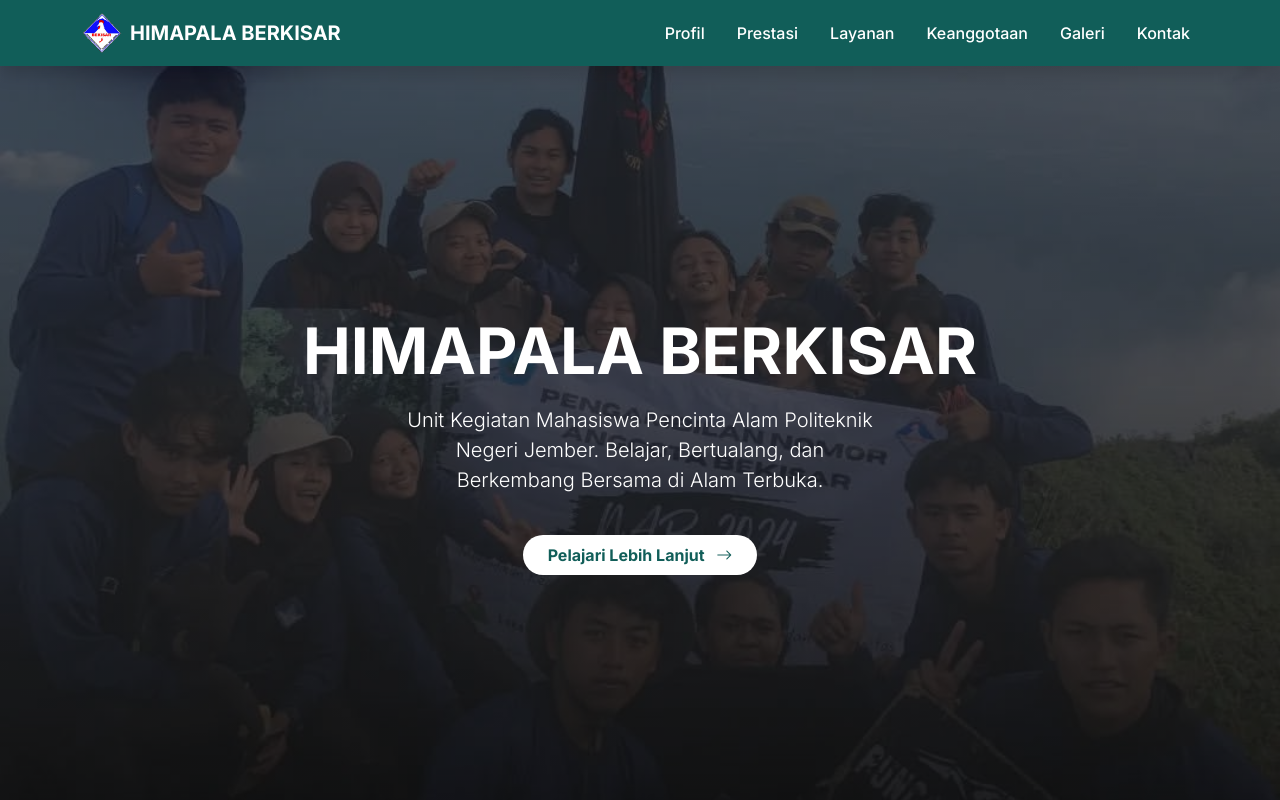
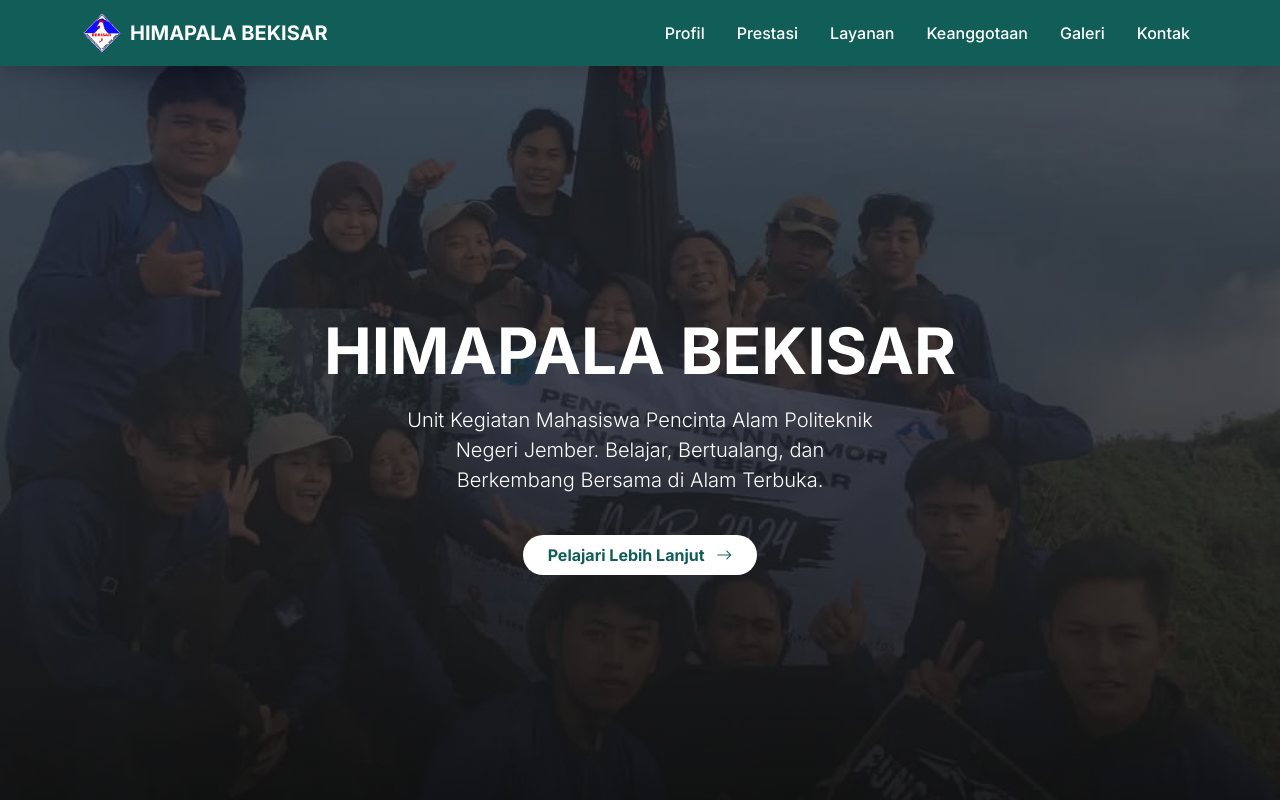
Before and after one commit to ucilmenangis/Proyek_Akhir_Semester_1, a plain HTML site: page index.html in a window 1280 px wide. Shown: the top 800 px of the page. Drawn offline with nearby package versions, Linux system fonts and the light colour scheme.

Commit message:
changing berkisar to bekisar

```diff
--- a/index.html
+++ b/index.html
@@ -27,7 +27,7 @@
             <a class="navbar-brand fw-bold text-white d-flex align-items-center" href="index.html">
                 <img src="assets/himapala_logo.webp" alt="Logo" width="40" height="40"
                     class="d-inline-block align-text-top me-2 rounded-circle">
-                HIMAPALA BERKISAR
+                HIMAPALA BEKISAR
             </a>
             <button class="navbar-toggler border-0 text-white" type="button" data-bs-toggle="collapse"
                 data-bs-target="#navbarNav">
@@ -49,7 +49,7 @@
     <!-- Hero Section -->
     <section class="hero">
         <div class="container">
-            <h1 class="display-3 fw-bold mb-3">HIMAPALA BERKISAR</h1>
+            <h1 class="display-3 fw-bold mb-3">HIMAPALA BEKISAR</h1>
             <p class="lead mb-5">
                 Unit Kegiatan Mahasiswa Pencinta Alam Politeknik<br> Negeri Jember. Belajar, Bertualang, dan<br>
                 Berkembang
```
Also changed, not shown: keanggotaan.html (+2 -2 lines), layanan.html (+1 -1 lines).
